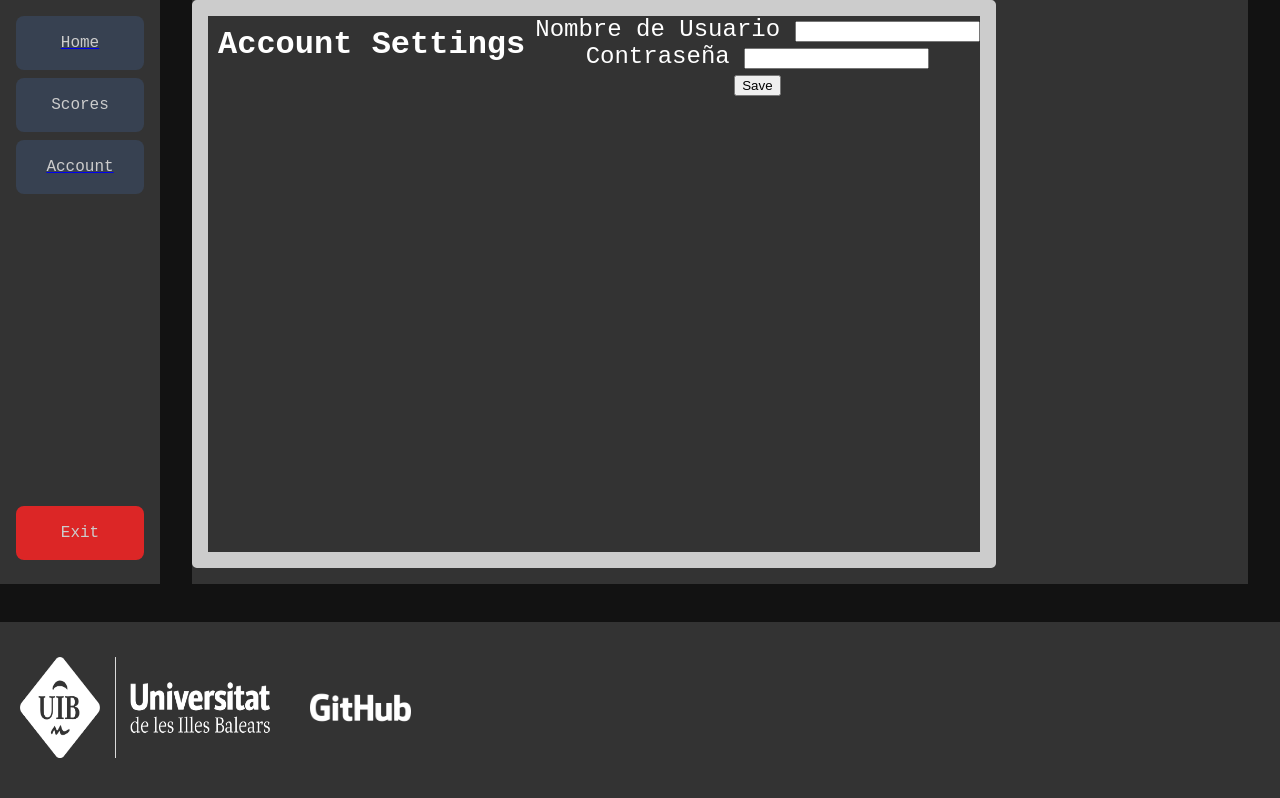
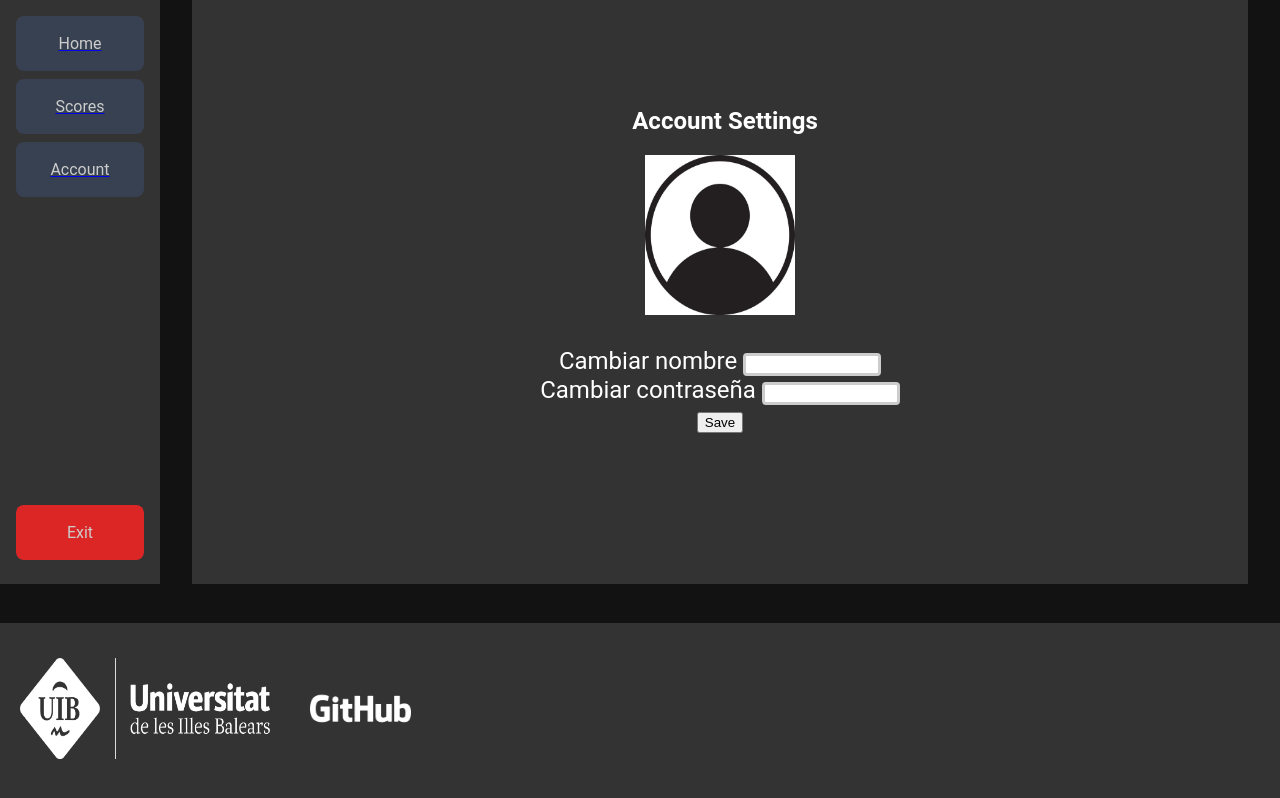
Before and after one commit to Laboratori-de-Projectes-de-Software/back-end, a React (Vite) app in the folder human-traits-front/: page /account in a window 1280 px wide. Built offline with nearby package versions, Linux system fonts and the light colour scheme.

Commit message:
Creada pnatalla vacía de Scores, se han de especificar que campos se necesitan para añadir una IA en la pantalla de Account y crear el apartado de IAs en Account

```diff
--- a/human-traits-front/src/App.tsx
+++ b/human-traits-front/src/App.tsx
@@ -3,6 +3,7 @@ import { BrowserRouter as Router, Routes, Route } from "react-router-dom";
 import Home from "./components/Home";
 import Login from "./components/Login";
 import Account from "./components/Account";
+import Scores from "./components/Scores";
 import './css/App.css';
 export default function App() {
     return (
@@ -13,6 +14,7 @@ export default function App() {
                     <Route path="/" element={<Home />} />
                     <Route path="/login" element={<Login/>}/>
                     <Route path="/account" element={<Account />}/>
+                    <Route path="/scores" element={<Scores/>}/>
                 </Routes>
             </Router>
         </>
--- a/human-traits-front/src/components/Account.tsx
+++ b/human-traits-front/src/components/Account.tsx
@@ -1,7 +1,7 @@
 import Footer from "./Footer";
 import SideBar from"./SideBar";
 import { useState } from "react";
-//import { Link } from "react-router";
+import Usuario from "../assets/icono_usuario.png";
 
 interface InputFieldProps {
     label: string;
@@ -39,12 +39,18 @@ interface InputFieldProps {
                 <SideBar/>
                 <div className="account_content">
                     <div className="account_save">
-                    <h2>Account Settings</h2>
-                        <form>
-                            <InputField label="Nombre de Usuario " type="text" value={username} onChange={(e) => setUsername(e.target.value)} />
-                            <InputField label="Contraseña " type="password" value={password} onChange={(e) => setPassword(e.target.value)} />
-                            <Button text="Save" />
-                        </form>
+                    <h2> Account Settings</h2>
+                        <img src={Usuario} alt="Representación visual del usuario" className="imagen_usuario"/>
+                        <div className="input_group">
+                          <form>
+                              <InputField label="Cambiar nombre " type="text" value={username} onChange={(e) => setUsername(e.target.value)}/>
+                              <InputField label="Cambiar contraseña " type="password" value={password} onChange={(e) => setPassword(e.target.value)}/>
+                              <Button text="Save"/>
+                          </form>
+                        </div>
+                    </div>
+                    <div className="IAs_container">
+
                     </div>
                 </div>
             </div>
--- /dev/null
+++ b/human-traits-front/src/components/Scores.tsx
@@ -0,0 +1,15 @@
+import Footer from "./Footer";
+import SideBar from"./SideBar";
+
+export default function Scores(){
+    return (
+        <>
+            <SideBar />
+            <div className="scores-container">
+                <h1>Scores</h1>
+                {/* Aquí se mostrarán los scores */}
+            </div>
+            <Footer />
+        </>
+    )
+}
--- a/human-traits-front/src/components/SideBar.tsx
+++ b/human-traits-front/src/components/SideBar.tsx
@@ -4,18 +4,17 @@ import { Link } from "react-router";
 const SideBar: React.FC = () => {
   return (
     <div className="sidebar">
-      {/* Sección de bloques principales */}
       <div className="sidebar-blocks">
         <Link to="/">
             <div className="sidebar-item">Home</div>
         </Link>
-        <div className="sidebar-item">Scores</div>
+        <Link to="/scores">
+          <div className="sidebar-item">Scores</div>
+        </Link>
         <Link to="/account">
             <div className="sidebar-item">Account</div>
         </Link>
       </div>
-
-      {/* Bloque de Exit abajo */}
       <div className="sidebar-exit">Exit</div>
     </div>
   );
--- a/human-traits-front/src/css/App.css
+++ b/human-traits-front/src/css/App.css
@@ -5,7 +5,7 @@ body {
     color: #ffffff;
     /* Light text for contrast */
     margin: 0;
-    font-family: 'Courier New', Courier, monospace;
+    font-family: 'Roboto', Courier, monospace;
     /* Use any preferred font */
     font-size: 1.5rem;
 }
@@ -108,8 +108,9 @@ ul.footer {
   }
 
   .account_content {
-    flex: 1; /* Ocupa el resto del espacio */
+    flex: 1;
     display: flex;
+    flex-direction: column;
     padding-bottom: 1rem;
     background-color: #333;
     margin-right: 2rem;
@@ -117,20 +118,24 @@ ul.footer {
   }
 
   .account_save{
+    flex:1;
+    display: flex;
     flex-direction: column;
-    display: flex;
+    align-items: center;
     justify-content: center;
-    align-items: flex-start;
     text-align: center;
-    flex-direction:row;
-    border: 1rem solid #ccc;
-    border-radius: 0.3rem;
   }
 
+  .imagen_usuario {
+    width: 150px;
+    height: 160px;
+  }
+
+
   .account_save h2 {
-    font-size: 2rem;
+    font-size: 1.5rem;
     color: #fff;
-    margin: 10px;
+    margin-left: 10px;
   }
 
   .login_content {
@@ -150,7 +155,6 @@ ul.footer {
     background-color: #333;
     border: 1rem solid #333;
     border-radius: 0.3rem;
-
   }
 
   .input_group input {
```
